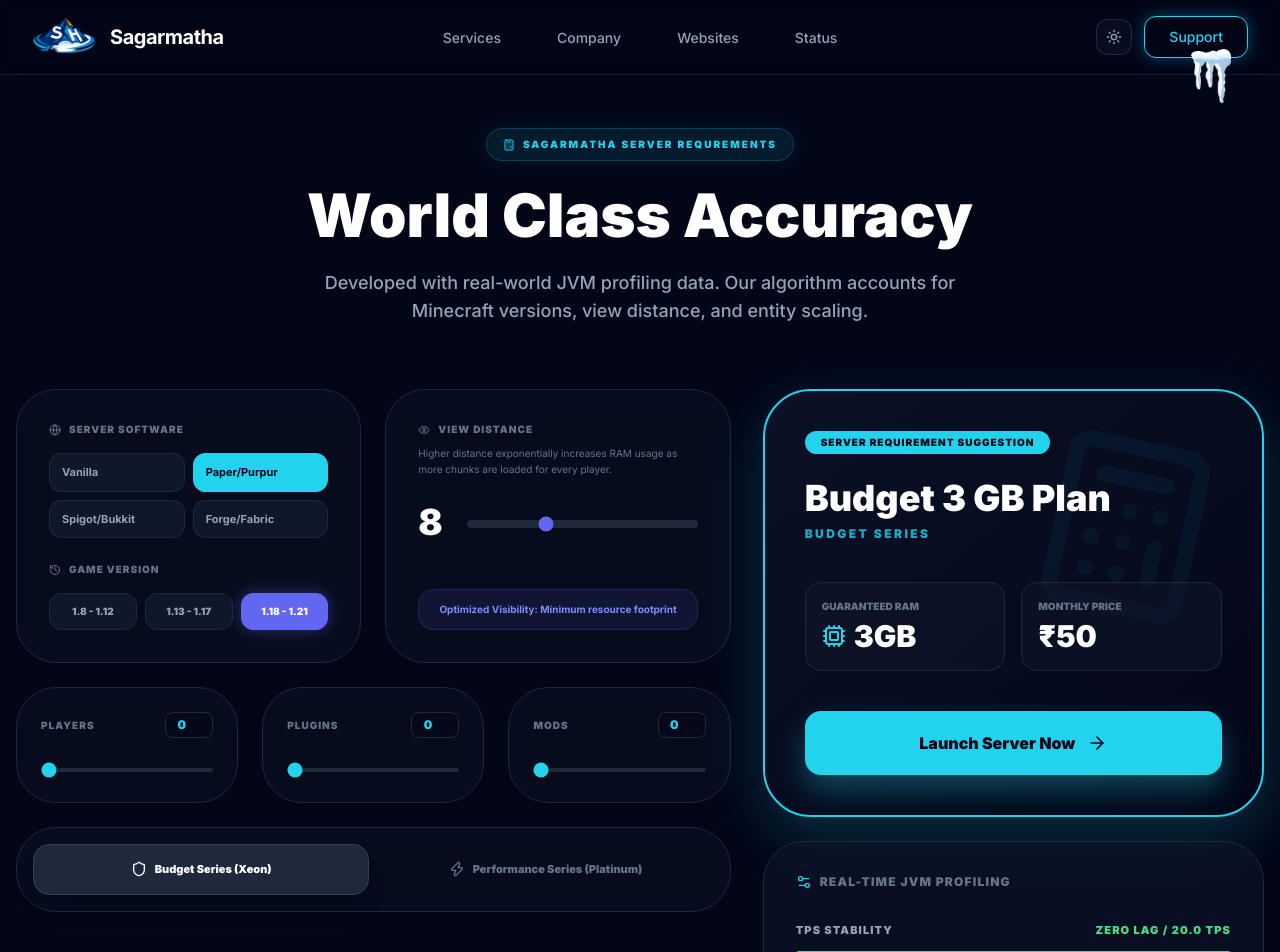
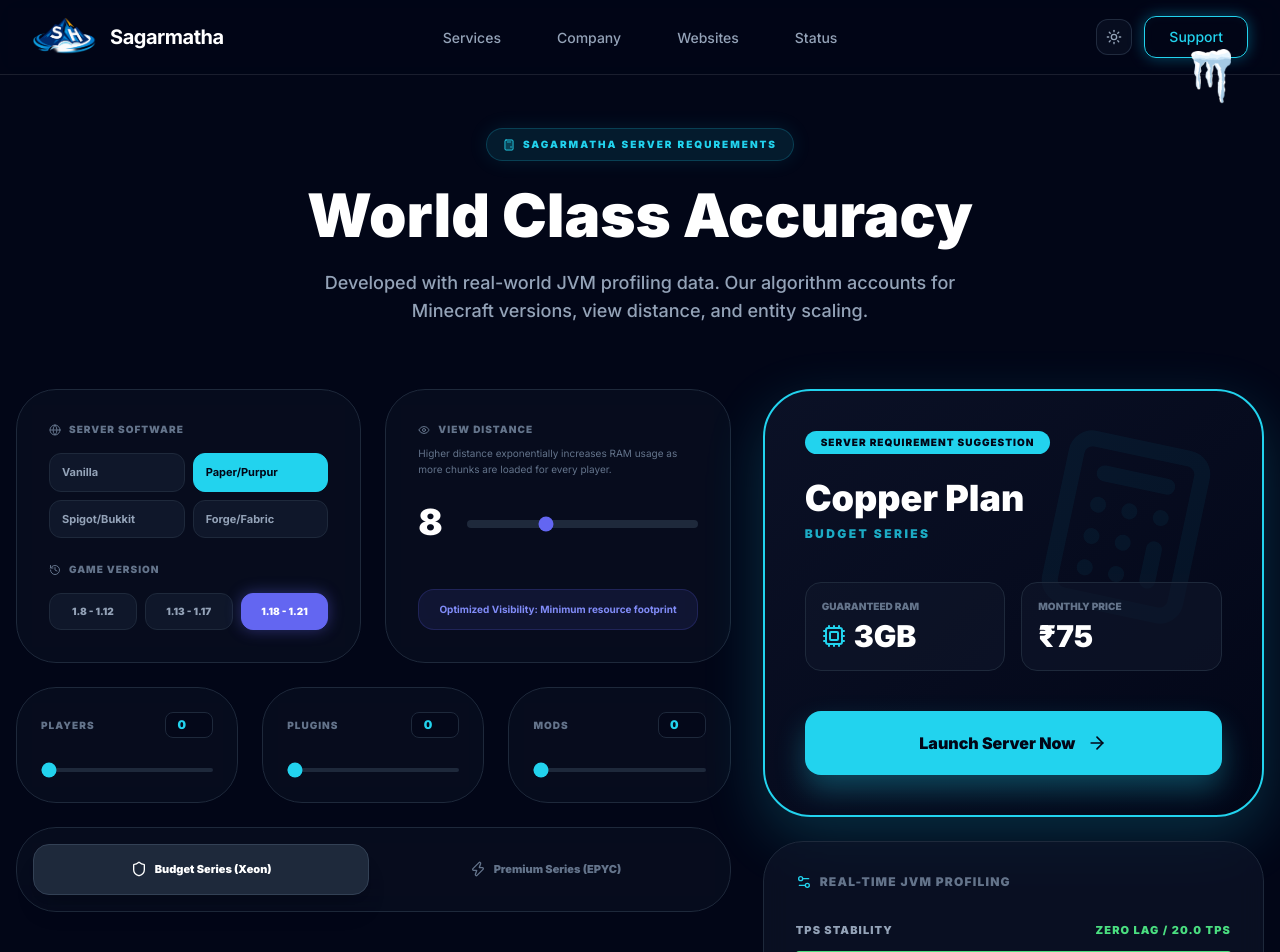
Before and after one commit to ritikop123/status-page-, a React (Vite) app: page /calculator in a window 1280 px wide. Shown: the top 952 px of the page. Built offline with nearby package versions, Linux system fonts and the light colour scheme.

Commit message:
Update plan calculator with new plans

```diff
--- a/src/pages/Calculator.jsx
+++ b/src/pages/Calculator.jsx
@@ -29,22 +29,27 @@
 
   const plansData = {
     'Budget': [
-      { name: 'Budget 3 GB Plan', ram: 3, price: 50, series: 'Budget Series' },
-      { name: 'Budget 6 GB Plan', ram: 6, price: 80, series: 'Budget Series' },
-      { name: 'Budget 8 GB Plan', ram: 8, price: 130, series: 'Budget Series' },
-      { name: 'Budget 12 GB Plan', ram: 12, price: 200, series: 'Budget Series' },
-      { name: 'Budget 16 GB Plan', ram: 16, price: 280, series: 'Budget Series' },
-      { name: 'Budget 24 GB Plan', ram: 24, price: 380, series: 'Budget Series' },
-      { name: 'Budget 32 GB Plan', ram: 32, price: 500, series: 'Budget Series' },
+      { name: 'Dirt Plan', ram: 1, price: 25, series: 'Budget Series' },
+      { name: 'Stone Plan', ram: 2, price: 50, series: 'Budget Series' },
+      { name: 'Copper Plan', ram: 3, price: 75, series: 'Budget Series' },
+      { name: 'Iron Plan', ram: 4, price: 100, series: 'Budget Series' },
+      { name: 'Redstone Plan', ram: 6, price: 150, series: 'Budget Series' },
+      { name: 'Lapis Plan', ram: 8, price: 200, series: 'Budget Series' },
+      { name: 'Gold Plan', ram: 10, price: 250, series: 'Budget Series' },
+      { name: 'Platinum Plan', ram: 12, price: 300, series: 'Budget Series' },
+      { name: 'Diamond Plan', ram: 16, price: 400, series: 'Budget Series' },
+      { name: 'Netherite Plan', ram: 24, price: 550, series: 'Budget Series' },
+      { name: 'Ultimate Plan', ram: 32, price: 700, series: 'Budget Series' },
     ],
     'Performance': [
-      { name: 'Perf 3 GB Plan', ram: 3, price: 80, series: 'Performance Series' },
-      { name: 'Perf 6 GB Plan', ram: 6, price: 130, series: 'Performance Series' },
-      { name: 'Perf 8 GB Plan', ram: 8, price: 210, series: 'Performance Series' },
-      { name: 'Perf 12 GB Plan', ram: 12, price: 320, series: 'Performance Series' },
-      { name: 'Perf 16 GB Plan', ram: 16, price: 450, series: 'Performance Series' },
-      { name: 'Perf 24 GB Plan', ram: 24, price: 610, series: 'Performance Series' },
-      { name: 'Perf 32 GB Plan', ram: 32, price: 800, series: 'Performance Series' },
+      { name: 'Blue Sea Plan', ram: 2, price: 80, series: 'Premium Series' },
+      { name: 'East Blue Plan', ram: 4, price: 160, series: 'Premium Series' },
+      { name: 'Grand Line Plan', ram: 6, price: 240, series: 'Premium Series' },
+      { name: 'Supernova Plan', ram: 8, price: 320, series: 'Premium Series' },
+      { name: 'Warlord Plan', ram: 12, price: 480, series: 'Premium Series' },
+      { name: 'Yonko Plan', ram: 16, price: 640, series: 'Premium Series' },
+      { name: 'Roger Plan', ram: 24, price: 960, series: 'Premium Series' },
+      { name: 'Nika Plan', ram: 32, price: 1280, series: 'Premium Series' },
     ]
   };
 
@@ -286,7 +291,7 @@
               <div className="flex gap-2">
                 {[
                   { id: 'Budget', label: 'Budget Series (Xeon)', icon: <Shield className="w-4 h-4" /> },
-                  { id: 'Performance', label: 'Performance Series (Platinum)', icon: <Zap className="w-4 h-4" /> }
+                  { id: 'Performance', label: 'Premium Series (EPYC)', icon: <Zap className="w-4 h-4" /> }
                 ].map((p) => (
                   <button
                     key={p.id}
```
